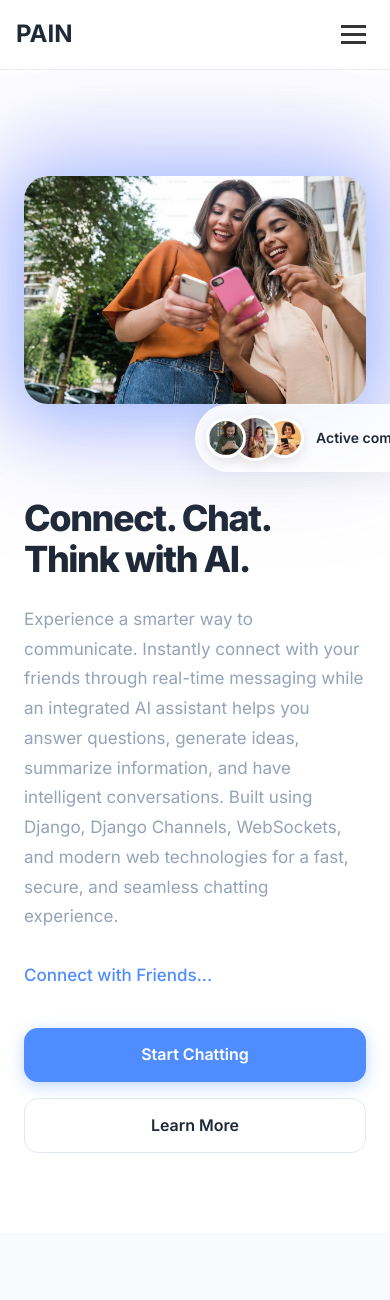
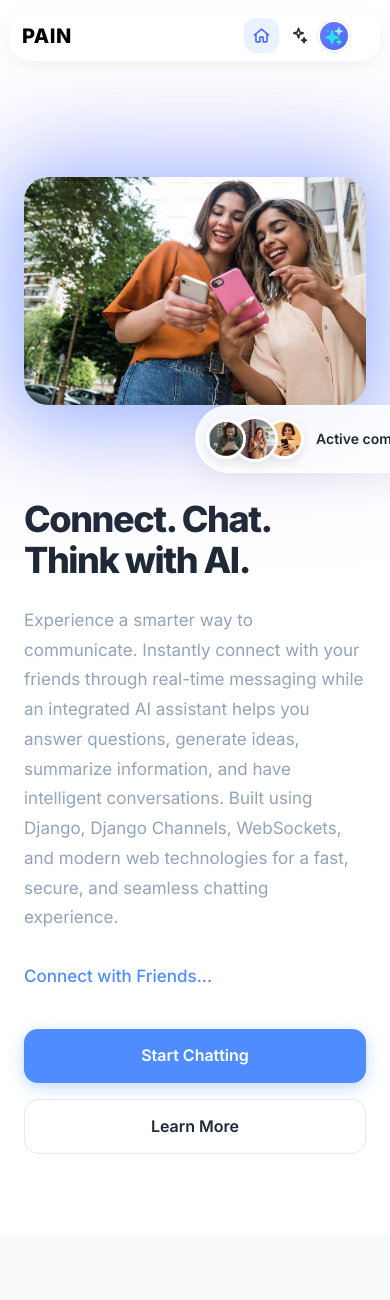
Before and after one commit to PAIN-88/AI-Powered-Chat-App, a Django app: page / in a window 390 px wide. Shown: the top 1300 px of the page. Run offline with Django 5.2, Linux system fonts and the light colour scheme.

Commit message:
Redesign navbar: pill layout, icon-only on mobile, black PAIN logo

```diff
--- a/ai_app/groq_utils.py
+++ b/ai_app/groq_utils.py
@@ -6,7 +6,7 @@ client = Groq(api_key=settings.GROQ_API_KEY)
 
 def get_ai_reply(messages):
     response = client.chat.completions.create(
-        model="llama-3.3-70b-versatile",
+        model="openai/gpt-oss-120b",
         messages=messages,
         temperature=0.7,
     )
@@ -19,7 +19,7 @@ def call_groq_summarize(chat_text):
         {"role": "user", "content": chat_text},
     ]
     response = client.chat.completions.create(
-        model="llama-3.3-70b-versatile",
+        model="openai/gpt-oss-120b",
         messages=messages,
         temperature=0.5,
     )
--- a/templates/base.html
+++ b/templates/base.html
@@ -9,7 +9,8 @@
     <meta name="theme-color" content="#4F8CFF">
     <title>PAIN</title>
     {% load static %}
-    <link rel="stylesheet" href="{% static 'user/base.css' %}?v=3">
+    <link rel="stylesheet" href="{% static 'user/base.css' %}?v=4">
+
 </head>
 
 <body>
@@ -18,55 +19,74 @@
         <div class="navbar__container">
             <a href="#" class="navbar__brand">PAIN</a>
 
-
-            <button class="navbar__toggle" id="navbarToggle" aria-label="Toggle navigation" aria-controls="navbarMenu"
-                aria-expanded="false">
-                <span class="bar"></span>
-                <span class="bar"></span>
-                <span class="bar"></span>
-            </button>
-
-            <nav id="navbarMenu" class="navbar__menu" role="navigation" aria-labelledby="navbarToggle">
-
+            <nav id="navbarMenu" class="navbar__menu" role="navigation">
                 <ul class="navbar__list">
 
                     <li class="navbar__item">
                         {% if request.resolver_match.url_name == 'home' %}
-                        {% if user.is_authenticated %}
-                        <a href="{% url 'profile' %}" class="navbar__link">Profile</a>
+                            <a href="{% if user.is_authenticated %}{% url 'profile' %}{% else %}{% url 'login' %}{% endif %}"
+                               class="navbar__link is-active">
+                                <svg viewBox="0 0 24 24"><path stroke-linecap="round" stroke-linejoin="round" d="M3 11.5 12 4l9 7.5"/><path stroke-linecap="round" stroke-linejoin="round" d="M5 10v9a1 1 0 0 0 1 1h4v-6h4v6h4a1 1 0 0 0 1-1v-9"/></svg>
+                                <span class="navbar__label">Home</span>
+                            </a>
                         {% else %}
-                        <a href="{% url 'login' %}" class="navbar__link">Profile</a>
-                        {% endif %}
-                        {% else %}
-                        <a href="{% url 'home' %}" class="navbar__link">Home</a>
+                            <a href="{% url 'home' %}" class="navbar__link">
+                                <svg viewBox="0 0 24 24"><path stroke-linecap="round" stroke-linejoin="round" d="M3 11.5 12 4l9 7.5"/><path stroke-linecap="round" stroke-linejoin="round" d="M5 10v9a1 1 0 0 0 1 1h4v-6h4v6h4a1 1 0 0 0 1-1v-9"/></svg>
+                                <span class="navbar__label">Home</span>
+                            </a>
                         {% endif %}
                     </li>
+
                     {% if user.is_authenticated %}
                         {% if request.resolver_match.url_name != 'user_list' %}
-                    <li class="navbar__item"><a href="{% url 'inbox' %}" class="navbar__link">Chats</a></li>
+                        <li class="navbar__item">
+                            <a href="{% url 'inbox' %}"
+                               class="navbar__link{% if request.resolver_match.url_name == 'inbox' %} is-active{% endif %}">
+                                <svg viewBox="0 0 24 24"><path stroke-linecap="round" stroke-linejoin="round" d="M21 12c0 4.4-4 8-9 8-1.1 0-2.15-.14-3.12-.4L3 21l1.5-4.24C3.55 15.4 3 13.75 3 12c0-4.4 4-8 9-8s9 3.6 9 8Z"/></svg>
+                                <span class="navbar__label">Messages</span>
+                            </a>
+                        </li>
                         {% endif %}
+
                         {% if request.resolver_match.url_name != 'inbox' %}
-                    <li class="navbar__item"><a href="{% url 'user_list' %}" class="navbar__link">New Chat</a></li>
+                        <li class="navbar__item">
+                            <a href="{% url 'user_list' %}"
+                               class="navbar__link{% if request.resolver_match.url_name == 'user_list' %} is-active{% endif %}">
+                                <svg viewBox="0 0 24 24"><rect x="4" y="4" width="16" height="16" rx="4"/><path stroke-linecap="round" d="M12 8v8M8 12h8"/></svg>
+                                <span class="navbar__label">New Chat</span>
+                            </a>
+                        </li>
                         {% endif %}
                     {% endif %}
-                    {% comment %} <li class="navbar__item"><a href="#" class="navbar__link">Contact</a></li> {% endcomment %}
 
-                    <li class="navbar__item navbar__item--cta">
-    {% if user.is_authenticated %}
-        <a href="{% url 'logout' %}" class="navbar__link navbar__link--cta">Logout</a>
-    {% elif request.resolver_match.url_name != 'login' and request.resolver_match.url_name != 'register' %}
-        <a href="{% url 'login' %}" class="navbar__link navbar__link--cta">Login</a>
-    {% endif %}
+                    <li class="navbar__item">
+                        <a href="{% if user.is_authenticated %}{% url 'ai_chat_page' %}{% else %}{% url 'login' %}{% endif %}" class="navbar__link">
+                            <svg viewBox="0 0 24 24"><path stroke-linecap="round" stroke-linejoin="round" d="m12 3 1.5 4.5L18 9l-4.5 1.5L12 15l-1.5-4.5L6 9l4.5-1.5L12 3Z"/><path stroke-linecap="round" stroke-linejoin="round" d="M19 15l.7 2.1L22 18l-2.3.9L19 21l-.7-2.1L16 18l2.3-.9L19 15Z"/></svg>
+                            <span class="navbar__label">PAIN-AI</span>
+                        </a>
                     </li>
 
                     <li class="navbar__item">
                         {% if user.is_authenticated %}
-        <a href="{% url 'ai_chat_page' %}">
+                            <a href="{% url 'profile' %}" class="navbar__avatar">
+                                {{ user.username|first|upper }}
+                            </a>
+                        {% else %}
+                            <a href="{% url 'login' %}" class="navbar__avatar">
                                 <img class="img-ai" src="{% static 'images/ai-logo.png' %}" alt="AI Assistant">
                             </a>
-    {% else %}
-        <a href="{% url 'login' %}">
-            <img class="img-ai" src="{% static 'images/ai-logo.png' %}" alt="AI Assistant">
+                        {% endif %}
+                    </li>
+
+                    <li class="navbar__item navbar__item--cta">
+                        {% if user.is_authenticated %}
+                            <a href="{% url 'logout' %}" class="navbar__link navbar__link--cta">
+                                <svg viewBox="0 0 24 24"><path stroke-linecap="round" stroke-linejoin="round" d="M9 21H5a2 2 0 0 1-2-2V5a2 2 0 0 1 2-2h4"/><path stroke-linecap="round" stroke-linejoin="round" d="M16 17l5-5-5-5"/><path stroke-linecap="round" d="M21 12H9"/></svg>
+                                <span class="navbar__label">Logout</span>
+                            </a>
+                        {% elif request.resolver_match.url_name != 'login' and request.resolver_match.url_name != 'register' %}
+                            <a href="{% url 'login' %}" class="navbar__link navbar__link--cta">
+                                <span class="navbar__label">Login</span>
                             </a>
                         {% endif %}
                     </li>
@@ -77,27 +97,9 @@
 
     <main>
         {% block content %}
-
         {% endblock %}
     </main>
 
-    <script>
-        document.addEventListener('DOMContentLoaded', function () {
-            const navbarToggle = document.getElementById('navbarToggle');
-            const navbarMenu = document.getElementById('navbarMenu');
-
-            if (navbarToggle && navbarMenu) {
-                navbarToggle.addEventListener('click', function () {
-                    navbarToggle.classList.toggle('is-active');
-                    navbarMenu.classList.toggle('is-active');
-                    const isExpanded = navbarToggle.getAttribute('aria-expanded') === 'true';
-                    navbarToggle.setAttribute('aria-expanded', !isExpanded);
-                });
-            }
-        });
-
-
-    </script>
     <script>
     if ('serviceWorker' in navigator) {
         navigator.serviceWorker.register("{% static 'sw.js' %}")
--- a/user/static/user/base.css
+++ b/user/static/user/base.css
@@ -1,310 +1,155 @@
-/*
-========================================
-CSS Custom Properties (Variables)
-========================================
-*/
-:root {
-    --color-background: #ffffff;
-    --color-foreground: #f8f9fa;
-    --color-text: #333333;
-    --color-primary: #007bff;
-    --color-primary-hover: #0056b3;
-    --color-border-subtle: #e9ecef;
-
-    --font-family-sans-serif: system-ui, -apple-system, "Segoe UI", Roboto, "Helvetica Neue", Arial, sans-serif;
-    --font-weight-normal: 400;
-    --font-weight-bold: 700;
-
-    --navbar-height: 70px;
-    --navbar-padding: 1rem;
-    --container-width: 1140px;
-
-    --transition-speed: 0.2s;
-}
-
-*,
-*::before,
-*::after {
+ * {
             box-sizing: border-box;
         }
 
         body {
             margin: 0;
-    font-family: var(--font-family-sans-serif);
-    font-size: 1rem;
-    font-weight: var(--font-weight-normal);
-    line-height: 1.5;
-    color: var(--color-text);
-    background-color: var(--color-background);
+            background: #f4f5fb;
+            font-family: 'Segoe UI', Roboto, Arial, sans-serif;
         }
 
-body::after {
-    display: block;
-    text-align: center;
-    height: 200vh;
-    padding-top: 5rem;
-    color: #aaa;
+        .navbar {
+            padding: 16px 20px;
         }
 
-ul {
+        /* Left logo -- right nav items, always, on every screen size */
+        .navbar__container {
+            display: flex;
+            align-items: center;
+            justify-content: space-between;
+            background: #ffffff;
+            border-radius: 24px;
+            padding: 10px 18px;
+            box-shadow: 0 8px 24px rgba(20, 20, 43, 0.06);
+            max-width: 1200px;
+            margin: 0 auto;
+            gap: 10px;
+        }
+
+        .navbar__brand {
+            font-size: 24px;
+            font-weight: 800;
+            color: #000000; /* PAIN in black */
+            text-decoration: none;
+            letter-spacing: 0.5px;
+            flex-shrink: 0;
+        }
+
+        .navbar__menu {
+            display: flex;
+            flex-shrink: 1;
+            min-width: 0;
+        }
+
+        .navbar__list {
+            display: flex;
+            align-items: center;
+            gap: 4px;
             list-style: none;
             margin: 0;
             padding: 0;
         }
 
-a {
-    text-decoration: none;
-    color: var(--color-text);
-}
-
-/*
-========================================
-Main Navbar Structure
-========================================
-*/
-.navbar {
-    height: var(--navbar-height);
+        .navbar__item {
             display: flex;
-    align-items: center;
-    border-bottom: 1px solid var(--color-border-subtle);
-    position: relative;
-}
-
-.navbar__container {
-    display: flex;
-    justify-content: space-between;
-    align-items: center;
-    width: 100%;
-    max-width: var(--container-width);
-    margin: 0 auto;
-    padding: 0 var(--navbar-padding);
-}
-
-.navbar__brand {
-    font-size: 1.5rem;
-    font-weight: var(--font-weight-bold);
-}
-
-.navbar__item--brand {
-    display: flex;
-    align-items: center;
-    justify-content: center;
-    border-bottom: none;
-}
-
-.navbar__brand-link {
-    display: inline-flex;
-    align-items: center;
-    justify-content: center;
-    padding: 0.25rem;
-}
-
-.navbar__brand-image {
-    display: block;
-    width: 36px;
-    height: 36px;
-    max-width: 100%;
-    object-fit: contain;
-    border-radius: 6px;
-    mix-blend-mode: multiply;
-}
-
-/*
-========================================
-Mobile Menu & Hamburger Toggle (default = mobile)
-========================================
-*/
-.navbar__toggle {
-    display: block;
-    padding: 0.5rem;
-    border: none;
-    background: transparent;
-    cursor: pointer;
-    z-index: 1001;
-}
-
-.navbar__toggle .bar {
-    display: block;
-    width: 25px;
-    height: 3px;
-    margin: 5px auto;
-    background-color: var(--color-text);
-    transition: all var(--transition-speed) ease-in-out;
-}
-
-.navbar__toggle.is-active .bar:nth-child(2) {
-    opacity: 0;
-}
-.navbar__toggle.is-active .bar:nth-child(1) {
-    transform: translateY(8px) rotate(45deg);
-}
-.navbar__toggle.is-active .bar:nth-child(3) {
-    transform: translateY(-8px) rotate(-45deg);
-}
-
-.navbar__menu {
-    display: flex;
-    flex-direction: column;
-    width: 65%;
-    max-width: 300px;
-    position: fixed;
-    top: 0;
-    right: -100%;
-    height: auto;
-    max-height: 100vh;
-    background-color: rgba(255, 255, 255, 0.65);
-    backdrop-filter: blur(20px);
-    -webkit-backdrop-filter: blur(20px);
-    border-left: 1px solid rgba(255, 255, 255, 0.4);
-    box-shadow: -8px 0 24px rgba(0, 0, 0, 0.12);
-    z-index: 1000;
-    transition: right var(--transition-speed) ease-in-out;
-    overflow-y: auto;
-    padding-top: var(--navbar-height);
-    padding-bottom: 1rem;
-}
-
-.navbar__menu.is-active {
-    right: 0;
-}
-
-.navbar__item {
-    text-align: center;
-    border-bottom: 1px solid var(--color-border-subtle);
-    display: flex;
-    align-items: center;
-    justify-content: center;
-    min-height: 64px;
-}
-
-.navbar__item:last-child {
-    border-bottom: none;
+            flex-shrink: 0;
         }
 
         .navbar__link {
             display: flex;
             align-items: center;
-    justify-content: center;
-    width: 100%;
-    height: 100%;
-    padding: 1.25rem;
-    transition: background-color var(--transition-speed) ease;
+            gap: 6px;
+            padding: 9px 12px;
+            border-radius: 14px;
+            color: #2b2b3a;
+            text-decoration: none;
+            font-size: 14px;
+            font-weight: 500;
+            transition: background 0.2s ease, color 0.2s ease;
+            white-space: nowrap;
         }
 
-.navbar__link:hover,
-.navbar__link:focus {
-    background-color: var(--color-foreground);
+        .navbar__link:hover {
+            background: #f1f3fb;
+        }
+
+        .navbar__link svg {
+            width: 19px;
+            height: 19px;
+            stroke: currentColor;
+            fill: none;
+            stroke-width: 2;
+            flex-shrink: 0;
+        }
+
+        .navbar__link.is-active {
+            background: #eaf1ff;
+            color: #4a6cf7;
         }
 
         .navbar__link--cta {
-    color: var(--color-primary);
-    font-weight: var(--font-weight-bold);
+            color: #2b2b3a;
         }
 
-:is(.navbar__toggle, .navbar__link):focus-visible {
-    outline: 2px solid var(--color-primary);
-    outline-offset: 2px;
-    border-radius: 2px;
+        .navbar__avatar {
+            width: 36px;
+            height: 36px;
+            border-radius: 50%;
+            background: linear-gradient(135deg, #6a7bff, #4a6cf7);
+            color: #fff;
+            display: flex;
+            align-items: center;
+            justify-content: center;
+            font-weight: 700;
+            font-size: 14px;
+            border: 2px solid #ffffff;
+            box-shadow: 0 0 0 1px #eee;
+            text-decoration: none;
+            flex-shrink: 0;
         }
 
-/*
-========================================
-Desktop Navbar Styles (768px and wider)
-========================================
-*/
-@media (min-width: 768px) {
-    .navbar__toggle {
+        .img-ai {
+            width: 18px;
+            height: 18px;
+            display: block;
+        }
+
+        /* Text labels next to icons -- hidden on mobile so only icons remain */
+        .navbar__label {
+            display: inline;
+        }
+
+        @media (max-width: 640px) {
+            .navbar {
+                padding: 10px 10px;
+            }
+
+            .navbar__container {
+                padding: 8px 12px;
+                border-radius: 20px;
+            }
+
+            .navbar__brand {
+                font-size: 20px;
+            }
+
+            .navbar__list {
+                gap: 2px;
+            }
+
+            .navbar__link {
+                padding: 8px;
+                border-radius: 12px;
+            }
+
+            /* icon-only nav items on mobile */
+            .navbar__label {
                 display: none;
             }
 
-    .navbar__menu {
-        display: flex;
-        flex-direction: row;
-        align-items: center;
-        position: static;
-        top: auto;
-        right: auto;
-        width: auto;
-        max-width: none;
-        height: auto;
-        max-height: none;
-        background-color: transparent;
-        backdrop-filter: none;
-        -webkit-backdrop-filter: none;
-        border: none;
-        box-shadow: none;
-        padding-top: 0;
-        padding-bottom: 0;
-        overflow: visible;
-    }
-
-    .navbar__list {
-        display: flex;
-        flex-direction: row;
-        align-items: center;
-    }
-
-    .navbar__item {
-        border: none;
-        margin-left: 0.5rem;
-        min-height: auto;
-        display: flex;
-    }
-
-    .navbar__item--brand {
-        margin-left: 1rem;
-    }
-
-    .navbar__brand-image {
-        width: 40px;
-        height: 40px;
-    }
-
-    .navbar__link {
-        width: auto;
-        height: auto;
-        padding: 0.5rem 1rem;
-        border-radius: 4px;
-        border-bottom: 2px solid transparent;
-    }
-
-    .navbar__link:not(.navbar__link--cta):hover,
-    .navbar__link:not(.navbar__link--cta):focus {
-        background-color: transparent;
-        border-bottom-color: var(--color-primary);
-        color: var(--color-text);
-    }
-
-    .navbar__item--cta {
-        margin-left: 1.5rem;
-    }
-
-    .navbar__link--cta {
-        color: #fff;
-        background-color: var(--color-primary);
-        padding: 0.75rem 1.5rem;
-        transition: background-color var(--transition-speed) ease;
-        border-bottom: none;
-    }
-
-    .navbar__link--cta:hover,
-    .navbar__link--cta:focus {
-        background-color: var(--color-primary-hover);
-        border-bottom: none;
+            .navbar__avatar {
+                width: 32px;
+                height: 32px;
+                font-size: 13px;
             }
         }
-
-.img-ai {
-    height: 40px;
-    width: auto;
-    mix-blend-mode: multiply;
-    margin-left: 15px;
-    transition: height 0.2s ease;
-}
-
-@media (max-width: 767px) {
-    .img-ai {
-        height: 28px;
-        margin-left: 8px;
-    }
-}
```
Also changed, not shown: 1 other file. Lines whose indentation alone changed are shown as unchanged.
